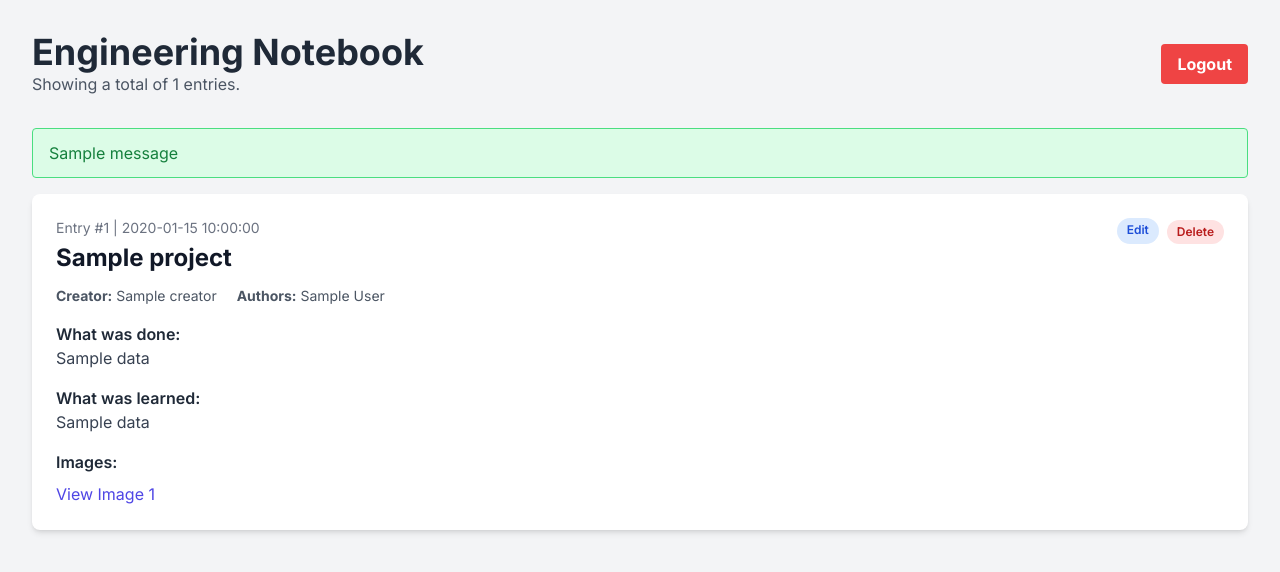
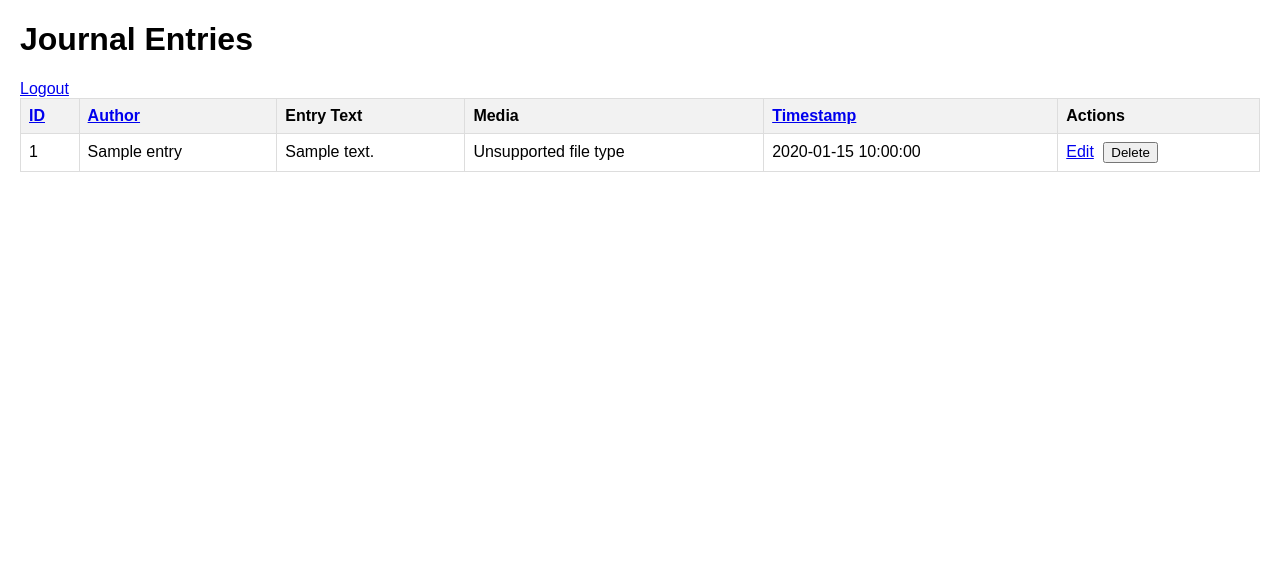
Before and after one commit to nesetkab/slackk, a Flask app: template templates/entries.html in a window 1280 px wide. Shown: the top 572 px of the page. Run offline with Flask 3, Linux system fonts and the light colour scheme; the template is opened without the code that fills it: most values are stand-ins (such as "Sample title", 1, 10 or a date in 2020); one stand-in notice (Sample message) is shown; parts of the project's set-up code (start-up, migrations or seed data) failed here and were passed over; some libraries are stand-ins or nearby versions.

Commit message:
adding videosss

```diff
--- a/app.py
+++ b/app.py
@@ -1,126 +1,130 @@
 import os
-from pathlib import Path
-from dotenv import load_dotenv
-from flask import Flask, request, render_template, session, redirect, url_for, flash
-from slack_bolt import App
-from slack_bolt.adapter.flask import SlackRequestHandler
+import sqlite3
+from flask import Flask, render_template, request, redirect, url_for, session, flash
+from werkzeug.utils import secure_filename
+from werkzeug.security import check_password_hash, generate_password_hash
+from slack_sdk import WebClient
+from slack_sdk.errors import SlackApiError
 from database_helpers import (
-    fetch_all_entries,
-    delete_entry as db_delete_entry,
-    fetch_single_entry,
-    update_entry,
-    fetch_all_projects,
-)
-from functools import wraps
-
-# Load environment variables
-env_path = Path(".") / ".env"
-load_dotenv(dotenv_path=env_path)
-
-# Initialize Flask and Slack apps
-flask_app = Flask(__name__)
-flask_app.config["SECRET_KEY"] = os.environ.get(
-    "FLASK_SECRET_KEY", "a-strong-default-secret-key-for-dev"
+    get_db_connection,
+    get_all_entries,
+    get_entry_by_id,
+    update_entry_in_db,
+    delete_entry_from_db,
 )
 
-app = App(
-    token=os.environ.get("SLACK_TOKEN"),
-    signing_secret=os.environ.get("SIGNING_SECRET"),
-)
-handler = SlackRequestHandler(app)
-application = flask_app
+app = Flask(__name__)
+app.config["SECRET_KEY"] = os.environ.get("FLASK_SECRET_KEY", "a_default_secret_key")
+app.config["UPLOAD_FOLDER"] = "static/uploads"
 
-# Import and register handlers
-from slack_commands import register_commands
-from slack_events import register_events
+# Define allowed extensions for file uploads, now including video formats
+ALLOWED_EXTENSIONS = {"png", "jpg", "jpeg", "gif", "mp4", "mov", "avi", "mkv", "webm"}
 
-register_commands(app)
-register_events(app)
+# Ensure the upload folder exists
+os.makedirs(app.config["UPLOAD_FOLDER"], exist_ok=True)
 
 
-# --- Authentication Decorator ---
-def login_required(f):
-    @wraps(f)
-    def decorated_function(*args, **kwargs):
-        if "logged_in" not in session:
-            return redirect(url_for("login"))
-        return f(*args, **kwargs)
-
-    return decorated_function
+def allowed_file(filename):
+    """Check if the uploaded file has an allowed extension."""
+    return "." in filename and filename.rsplit(".", 1)[1].lower() in ALLOWED_EXTENSIONS
 
 
-# --- Slack Bot Routes ---
-@flask_app.route("/slack/events", methods=["POST"])
-def slack_events_handler():
-    return handler.handle(request)
+@app.route("/login", methods=["GET", "POST"])
+def login():
+    """Handle user login."""
+    if request.method == "POST":
+        username = request.form["username"]
+        password = request.form["password"]
+
+        # Check against environment variables
+        env_username = os.environ.get("FLASK_USERNAME")
+        env_password_hash = os.environ.get("FLASK_PASSWORD_HASH")
+
+        if username == env_username and check_password_hash(
+            env_password_hash, password
+        ):
+            session["logged_in"] = True
+            return redirect(url_for("entries"))
+        else:
+            flash("Invalid credentials")
+    return render_template("login.html")
 
 
-# --- Web Viewer Routes ---
-@flask_app.route("/")
-def index():
-    return redirect(url_for("view_entries"))
-
-
-@flask_app.route("/login", methods=["GET", "POST"])
-def login():
-    error = None
-    if request.method == "POST":
-        site_password = os.environ.get("SITE_PASSWORD")
-        if request.form["password"] == site_password:
-            session["logged_in"] = True
-            return redirect(url_for("view_entries"))
-        else:
-            error = "Invalid password provided. Please try again."
-    return render_template("login.html", error=error)
-
-
-@flask_app.route("/entries")
-@login_required
-def view_entries():
-    all_entries = fetch_all_entries()
-    entry_count = len(all_entries)
-    return render_template("entries.html", entries=all_entries, entry_count=entry_count)
-
-
-@flask_app.route("/delete/<int:entry_id>", methods=["POST"])
-@login_required
-def delete_entry_route(entry_id):
-    db_delete_entry(entry_id)
-    flash("Entry successfully deleted.", "success")
-    return redirect(url_for("view_entries"))
-
-
-@flask_app.route("/edit/<int:entry_id>")
-@login_required
-def edit_entry_route(entry_id):
-    entry = fetch_single_entry(entry_id)
-    projects = fetch_all_projects()
-    if entry:
-        return render_template("edit_entry.html", entry=entry, projects=projects)
-    else:
-        flash("Entry not found.", "error")
-        return redirect(url_for("view_entries"))
-
-
-@flask_app.route("/update/<int:entry_id>", methods=["POST"])
-@login_required
-def update_entry_route(entry_id):
-    updated_data = {
-        "what_did": request.form["what_did"],
-        "what_learned": request.form["what_learned"],
-        "project_name": request.form["project_name"],
-    }
-    update_entry(entry_id, updated_data)
-    flash("Entry successfully updated.", "success")
-    return redirect(url_for("view_entries"))
-
-
-@flask_app.route("/logout")
+@app.route("/logout")
 def logout():
+    """Handle user logout."""
     session.pop("logged_in", None)
     return redirect(url_for("login"))
 
 
+@app.route("/")
+def index():
+    """Redirect to login page if not logged in, otherwise show entries."""
+    if not session.get("logged_in"):
+        return redirect(url_for("login"))
+    return redirect(url_for("entries"))
+
+
+@app.route("/entries")
+def entries():
+    """Display all entries."""
+    if not session.get("logged_in"):
+        return redirect(url_for("login"))
+
+    sort_by = request.args.get("sort_by", "timestamp")
+    sort_order = request.args.get("sort_order", "desc")
+
+    all_entries = get_all_entries(sort_by, sort_order)
+    return render_template(
+        "entries.html", entries=all_entries, sort_by=sort_by, sort_order=sort_order
+    )
+
+
+@app.route("/edit/<int:entry_id>", methods=["GET", "POST"])
+def edit_entry(entry_id):
+    """Handle editing of a specific entry."""
+    if not session.get("logged_in"):
+        return redirect(url_for("login"))
+
+    entry = get_entry_by_id(entry_id)
+    if not entry:
+        return "Entry not found", 404
+
+    if request.method == "POST":
+        author_name = request.form["author_name"]
+        entry_text = request.form["entry_text"]
+        image_filename = entry["image_filename"]
+
+        # Handle file upload
+        if "file" in request.files:
+            file = request.files["file"]
+            if file and file.filename != "" and allowed_file(file.filename):
+                # If a new file is uploaded, save it and update the filename
+                filename = secure_filename(file.filename)
+                file.save(os.path.join(app.config["UPLOAD_FOLDER"], filename))
+                image_filename = filename
+            elif file and file.filename != "" and not allowed_file(file.filename):
+                flash(
+                    "Invalid file type. Allowed types are: "
+                    + ", ".join(ALLOWED_EXTENSIONS)
+                )
+                return render_template("edit_entry.html", entry=entry)
+
+        update_entry_in_db(entry_id, author_name, entry_text, image_filename)
+        return redirect(url_for("entries"))
+
+    return render_template("edit_entry.html", entry=entry)
+
+
+@app.route("/delete/<int:entry_id>", methods=["POST"])
+def delete_entry(entry_id):
+    """Handle deletion of a specific entry."""
+    if not session.get("logged_in"):
+        return redirect(url_for("login"))
+
+    delete_entry_from_db(entry_id)
+    return redirect(url_for("entries"))
+
+
 if __name__ == "__main__":
-    port = int(os.environ.get("PORT", 8080))
-    flask_app.run(host="0.0.0.0", port=port, debug=True)
+    app.run(debug=True)
--- a/templates/entries.html
+++ b/templates/entries.html
@@ -3,85 +3,74 @@
 <head>
     <meta charset="UTF-8">
     <meta name="viewport" content="width=device-width, initial-scale=1.0">
-    <title>Engineering Notebook Entries</title>
-    <script src="https://cdn.tailwindcss.com"></script>
-    <link href="https://fonts.googleapis.com/css2?family=Inter:wght@400;500;600;700&display=swap" rel="stylesheet">
-    <style> body { font-family: 'Inter', sans-serif; } </style>
+    <title>Entries</title>
+    <style>
+        body { font-family: Arial, sans-serif; margin: 20px; }
+        table { width: 100%; border-collapse: collapse; }
+        th, td { border: 1px solid #ddd; padding: 8px; text-align: left; }
+        th { background-color: #f2f2f2; }
+        tr:nth-child(even) { background-color: #f9f9f9; }
+        .actions a, .actions button { margin-right: 5px; }
+        img, video { max-width: 200px; height: auto; }
+    </style>
 </head>
-<body class="bg-gray-100">
-    <div class="container mx-auto p-4 sm:p-6 lg:p-8">
-        <header class="mb-8 flex justify-between items-center">
-            <div>
-                <h1 class="text-4xl font-bold text-gray-800">Engineering Notebook</h1>
-                <p class="text-gray-600">Showing a total of {{ entry_count }} entries.</p>
-            </div>
-            <a href="{{ url_for('logout') }}" class="bg-red-500 hover:bg-red-600 text-white font-bold py-2 px-4 rounded transition-colors">Logout</a>
-        </header>
-
-        {% with messages = get_flashed_messages(with_categories=true) %}
-            {% if messages %}
-                {% for category, message in messages %}
-                    <div class="bg-green-100 border border-green-400 text-green-700 px-4 py-3 rounded relative mb-4" role="alert">
-                        <span class="block sm:inline">{{ message }}</span>
-                    </div>
-                {% endfor %}
-            {% endif %}
-        {% endwith %}
-
-        <main class="space-y-8">
+<body>
+    <h1>Journal Entries</h1>
+    <a href="{{ url_for('logout') }}">Logout</a>
+    <table>
+        <thead>
+            <tr>
+                <th>
+                    <a href="{{ url_for('entries', sort_by='id', sort_order='asc' if sort_by == 'id' and sort_order == 'desc' else 'desc') }}">
+                        ID
+                    </a>
+                </th>
+                <th>
+                    <a href="{{ url_for('entries', sort_by='author_name', sort_order='asc' if sort_by == 'author_name' and sort_order == 'desc' else 'desc') }}">
+                        Author
+                    </a>
+                </th>
+                <th>Entry Text</th>
+                <th>Media</th>
+                <th>
+                     <a href="{{ url_for('entries', sort_by='timestamp', sort_order='asc' if sort_by == 'timestamp' and sort_order == 'desc' else 'desc') }}">
+                        Timestamp
+                    </a>
+                </th>
+                <th>Actions</th>
+            </tr>
+        </thead>
+        <tbody>
             {% for entry in entries %}
-            <article class="bg-white rounded-lg shadow-md overflow-hidden">
-                <div class="p-6">
-                    <div class="flex justify-between items-start mb-3">
-                        <div>
-                            <p class="text-sm text-gray-500">Entry #{{ loop.revindex }} | {{ entry.created_at }}</p>
-                            <h2 class="text-2xl font-bold text-gray-900 mt-1">{{ entry.project or 'General Entry' }}</h2>
-                        </div>
-                        <div class="flex space-x-2">
-                            <a href="{{ url_for('edit_entry_route', entry_id=entry.id) }}" class="bg-blue-100 text-blue-700 hover:bg-blue-200 text-xs font-semibold px-2.5 py-1 rounded-full">Edit</a>
-                            <form action="{{ url_for('delete_entry_route', entry_id=entry.id) }}" method="post" onsubmit="return confirm('Are you sure you want to delete this entry?');">
-                                <button type="submit" class="bg-red-100 text-red-700 hover:bg-red-200 text-xs font-semibold px-2.5 py-1 rounded-full">Delete</button>
-                            </form>
-                        </div>
-                    </div>
-
-                    <div class="text-sm text-gray-600 mb-4 space-x-4">
-                        <span><strong>Creator:</strong> {{ entry.creator }}</span>
-                        <span><strong>Authors:</strong> {{ entry.authors|join(', ') }}</span>
-                    </div>
-
-                    <div class="prose max-w-none text-gray-700 space-y-4">
-                        <div>
-                            <h4 class="font-semibold text-gray-800">What was done:</h4>
-                            <p>{{ entry.data[0] }}</p>
-                        </div>
-                        <div>
-                            <h4 class="font-semibold text-gray-800">What was learned:</h4>
-                            <p>{{ entry.data[1] }}</p>
-                        </div>
-                    </div>
-
-                    {% if entry.images %}
-                    <div class="mt-4">
-                        <h4 class="font-semibold text-gray-800 mb-2">Images:</h4>
-                        <div class="flex flex-wrap gap-4">
-                        {% for image_url in entry.images %}
-                            <a href="{{ image_url }}" target="_blank" class="text-indigo-600 hover:text-indigo-800 hover:underline break-all">
-                                View Image {{ loop.index }}
-                            </a>
-                        {% endfor %}
-                        </div>
-                    </div>
+            <tr>
+                <td>{{ entry.id }}</td>
+                <td>{{ entry.author_name }}</td>
+                <td>{{ entry.entry_text }}</td>
+                <td>
+                    {% if entry.image_filename %}
+                        {% set extension = entry.image_filename.rsplit('.', 1)[1].lower() %}
+                        {% if extension in ['png', 'jpg', 'jpeg', 'gif'] %}
+                            <img src="{{ url_for('static', filename='uploads/' + entry.image_filename) }}" alt="Entry image">
+                        {% elif extension in ['mp4', 'mov', 'avi', 'mkv', 'webm'] %}
+                            <video controls>
+                                <source src="{{ url_for('static', filename='uploads/' + entry.image_filename) }}" type="video/{{ extension }}">
+                                Your browser does not support the video tag.
+                            </video>
+                        {% else %}
+                            Unsupported file type
+                        {% endif %}
                     {% endif %}
-                </div>
-            </article>
-            {% else %}
-            <div class="text-center py-12 bg-white rounded-lg shadow-md">
-                <h3 class="text-xl font-semibold text-gray-700">No Entries Yet</h3>
-                <p class="text-gray-500 mt-2">Use the `/en` command in Slack to add your first entry!</p>
-            </div>
+                </td>
+                <td>{{ entry.timestamp }}</td>
+                <td class="actions">
+                    <a href="{{ url_for('edit_entry', entry_id=entry.id) }}">Edit</a>
+                    <form action="{{ url_for('delete_entry', entry_id=entry.id) }}" method="post" style="display:inline;">
+                        <button type="submit" onclick="return confirm('Are you sure you want to delete this entry?');">Delete</button>
+                    </form>
+                </td>
+            </tr>
             {% endfor %}
-        </main>
-    </div>
+        </tbody>
+    </table>
 </body>
 </html>
```
Also changed, not shown: templates/edit_entry.html (+45 -33 lines), templates/login.html (+25 -34 lines).
